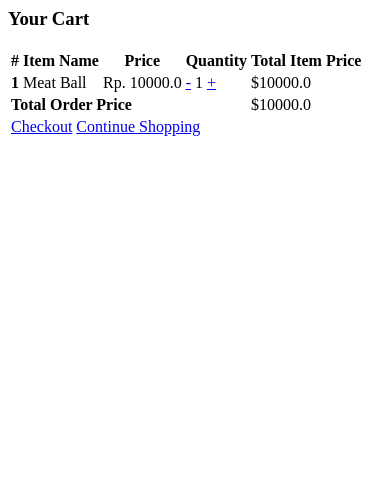
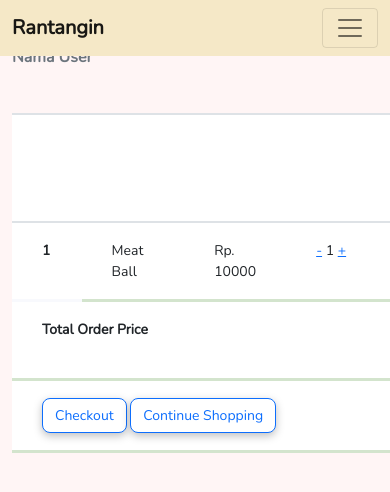
Before and after one commit to HCI-Group-1/rantangin-dev, a Django app: page /keranjang/ in a window 390 px wide. Shown: the top 492 px of the page. Run offline with Django 3.2, Linux system fonts and the light colour scheme; a user stored in the database is signed in; data comes from the database, SQL or seed files in the repository; both versions use the stored data as it was after the commit.

Commit message:
add experimental checkout & styling keranjang

```diff
--- a/accounts/models.py
+++ b/accounts/models.py
@@ -1,6 +1,7 @@
 from django.db import models
 from django.conf import settings
 from django.shortcuts import reverse
+from django_countries.fields import CountryField
 
 # Create your models here.
 CATEGORY = (
@@ -81,3 +82,13 @@
         for order_item in self.items.all():
             total += order_item.get_final_price()
         return total
+
+class CheckoutAddress(models.Model):
+    user = models.ForeignKey(settings.AUTH_USER_MODEL, on_delete=models.CASCADE)
+    street_address = models.CharField(max_length=100)
+    apartment_address = models.CharField(max_length=100)
+    country = CountryField(multiple=False)
+    zip = models.CharField(max_length=100)
+
+    def __str__(self):
+        return self.user.username
--- a/accounts/static/css/style.css
+++ b/accounts/static/css/style.css
@@ -323,3 +323,36 @@
   -o-object-position: left;
   object-position: left;
 }
+
+/* Keranjang */
+table.table {
+  margin-top: 10%;
+  background-color: #ffffff;
+  font-family: "Nunito";
+}
+
+.table thead.thead-primary {
+  background: #1089ff;
+}
+
+.table thead th {
+  border-top: 2px solid #1089ff;
+  border-bottom: 2px solid #1089ff;
+  border-color: inherit;
+  padding: 17px 30px;
+  font-size: 16px;
+  color: #fff;
+}
+
+.table tbody th {
+  border: none;
+  padding: 17px 30px;
+  border-bottom: 3px solid #f8f9fd;
+  font-size: 14px;
+}
+
+.table tbody td {
+  padding: 17px 30px;
+  border-bottom: 3px solid #d3e4cd;
+  font-size: 14px;
+}
--- a/accounts/templates/accounts/keranjang.html
+++ b/accounts/templates/accounts/keranjang.html
@@ -1,11 +1,109 @@
-{% load static %} {% block content %}
+{% load static %}
+<!DOCTYPE html>
+<html lang="en">
+  <head>
+    <meta charset="utf-8" />
+    <meta name="viewport" content="width=device-width, initial-scale=1.0" />
+    <link
+      href="https://cdn.jsdelivr.net/npm/bootstrap@5.1.3/dist/css/bootstrap.min.css"
+      rel="stylesheet"
+      integrity="sha384-1BmE4kWBq78iYhFldvKuhfTAU6auU8tT94WrHftjDbrCEXSU1oBoqyl2QvZ6jIW3"
+      crossorigin="anonymous"
+    />
+    <link rel="stylesheet" href="https://unpkg.com/aos@next/dist/aos.css" />
 
-<main>
+    <link rel="stylesheet" href="{% static 'css/style.css' %}" />
+    <link rel="preconnect" href="https://fonts.googleapis.com" />
+    <link rel="preconnect" href="https://fonts.gstatic.com" crossorigin />
+    <link
+      href="https://fonts.googleapis.com/css2?family=Nunito&display=swap"
+      rel="stylesheet"
+    />
+
+    <title>Rantangin</title>
+    <link
+      rel="icon"
+      type="image/png"
+      href="{% static 'img/Rantangin_logo.png' %}"
+    />
+  </head>
+
+  <body>
+    <script
+      src="https://cdn.jsdelivr.net/npm/bootstrap@5.1.3/dist/js/bootstrap.bundle.min.js"
+      integrity="sha384-ka7Sk0Gln4gmtz2MlQnikT1wXgYsOg+OMhuP+IlRH9sENBO0LRn5q+8nbTov4+1p"
+      crossorigin="anonymous"
+    ></script>
+
+    <!-- Navigasi Bar -->
+    <nav class="navbar navbar-expand-lg navbar-light">
+      <div class="container-fluid">
+        <a class="navbar-brand fw-bold" href="#">Rantangin</a>
+        <button
+          class="navbar-toggler"
+          type="button"
+          data-bs-toggle="collapse"
+          data-bs-target="#navbarSupportedContent"
+          aria-controls="navbarSupportedContent"
+          aria-expanded="false"
+          aria-label="Toggle navigation"
+        >
+          <span class="navbar-toggler-icon"></span>
+        </button>
+
+        <div class="item collapse navbar-collapse" id="navbarSupportedContent">
+          <ul class="navbar-nav ms-auto mb-2 mb-lg-0">
+            <li class="nav-item">
+              <a class="nav-link" href="#">Promo</a>
+            </li>
+
+            <li class="nav-item dropdown">
+              <a
+                class="nav-link dropdown-toggle"
+                href="#"
+                id="navbarDropdown"
+                role="button"
+                data-bs-toggle="dropdown"
+                aria-expanded="false"
+                >Menu</a
+              >
+              <ul class="dropdown-menu" aria-labelledby="navbarDropdown">
+                <li><a class="dropdown-item" href="#">Makanan</a></li>
+                <li><a class="dropdown-item" href="#">Minuman</a></li>
+                <li><hr class="dropdown-divider" /></li>
+                <li><a class="dropdown-item" href="#">Cemilan</a></li>
+              </ul>
+            </li>
+
+            <li class="nav-item">
+              <a class="nav-link" href="{% url 'keranjang' %}">Keranjang</a>
+            </li>
+
+            <li class="nav-item">
+              <a href="#" class="nav-link">About</a>
+            </li>
+
+            {% if user.is_authenticated %}
+            <li class="nav-item">
+              <a class="nav-link fw-bold" href="{% url 'logout' %}">Logout</a>
+            </li>
+            {% else %}
+            <li class="nav-item">
+              <a class="nav-link fw-bold" href="{% url 'login' %}">Login</a>
+            </li>
+            {% endif %}
+          </ul>
+        </div>
+      </div>
+    </nav>
+
+
+		<section class="keranjang">
 			<div class="container">
-    <div class="table-responsive text-nowrap">
-      <h3>
-        <strong>Your Cart</strong>
-      </h3>
+				<div class="row">
+					<div class="col-md-12 table-responsive table-responsive-sm table-responsive-md table-responsive-lg">
+						<table class="table table-bordered caption-top">
+							<caption class="fw-bold">Nama User</caption>
 							<table class="table">
 								<thead>
 								  <tr>
@@ -23,10 +121,10 @@
 									  <td>{{ order_item.item.item_name }}</td>
 									  <td>
 										{% if order_item.item.discount_price %}
-              <del>Rp. {{ order_item.item.price }}</del>
-              Ro. {{ order_item.item.discount_price }}
+										<del>Rp. {{ order_item.item.price|floatformat:0 }}</del>
+										Ro. {{ order_item.item.discount_price|floatformat:0 }}
 										{% else %}
-              Rp. {{ order_item.item.price }}
+										Rp. {{ order_item.item.price|floatformat:0 }}
 										{% endif %}
 									  </td>
 									  <td>
@@ -40,11 +138,11 @@
 									  </td>
 									  <td>
 										{% if order_item.item.discount_price %} ${{
-              order_item.get_discount_item_price }}
+										order_item.get_discount_item_price|floatformat:0 }}
 										<span class="badge badge-success"
-                >Saved ${{ order_item.get_amount_saved }}</span
+										  >Saved Rp. {{ order_item.get_amount_saved|floatformat:0 }}</span
 										>
-              {% else %} ${{ order_item.get_total_item_price }} {% endif %}
+										{% else %} Rp. {{ order_item.get_total_item_price|floatformat:0 }} {% endif %}
 										<a href="{% url 'remove-from-cart' order_item.item.pk %}">
 										  <i class="fas fa-trash float-right text-danger"></i>
 										</a>
@@ -64,15 +162,15 @@
 									  </td>
 									</tr>
 
-          {% endfor %} {% if object.get_total_price %}
+									{% endfor %} {% if object.get_total_price|floatformat:0 %}
 									<tr>
 									  <td colspan="4"><b>Total Order Price</b></td>
-            <td>${{ object.get_total_price }}</td>
+									  <td>Rp. {{ object.get_total_price|floatformat:0 }}</td>
 									</tr>
 									<tr>
 									  <td colspan="5">
-              <a href="#" class="btn btn-warning float-right ml-2">Checkout</a>
-              <a href="/" class="btn btn-primary float-right"
+										<a href="{% url 'checkout' %}" class="btn btn-primary float-right ml-2 text-primary">Checkout</a>
+										<a href="/" class="btn btn-primary float-right text-primary"
 										  >Continue Shopping</a
 										>
 									  </td>
@@ -83,6 +181,7 @@
 						</table>
 					</div>
 				</div>
-</main>
-
-{% endblock content %}
+			</div>
+		</section>
+	</body>
+</html>
--- a/accounts/views.py
+++ b/accounts/views.py
@@ -4,13 +4,14 @@
 from django.contrib.auth.mixins import LoginRequiredMixin
 from django.core.exceptions import ObjectDoesNotExist
 from django.views.generic.base import View
-from .forms import UserRegistrationForm
+from .forms import UserRegistrationForm, CheckoutForm
 from django.views.generic import ListView, DetailView
 from django.utils import timezone
 from .models import (
     Item,
     Order,
-    OrderItem
+    OrderItem,
+    CheckoutAddress
 )
 
 class HomeView(ListView):
@@ -33,6 +34,46 @@
         except ObjectDoesNotExist:
             messages.error(self.request, "You do not have an order")
             return redirect("/")
+
+class CheckoutView(View):
+    def get(self, *args, **kwargs):
+        form = CheckoutForm()
+        context = {
+            'form': form
+        }
+        return render(self.request, 'accounts/checkout.html', context)
+
+    def post(self, *args, **kwargs):
+        form = CheckoutForm(self.request.POST or None)
+
+        try:
+            order = Order.objects.get(user=self.request.user, ordered=False)
+            if form.is_valid():
+                street_address = form.cleaned_data.get('street_address')
+                apartment_address = form.cleaned_data.get('apartment_address')
+                country = form.cleaned_data.get('country')
+                zip = form.cleaned_data.get('zip')
+                same_billing_address = form.cleaned_data.get('same_billing_address')
+                save_info = form.cleaned_data.get('save_info')
+                payment_option = form.cleaned_data.get('payment_option')
+
+                checkout_address = CheckoutAddress(
+                    user=self.request.user,
+                    street_address=street_address,
+                    apartment_address=apartment_address,
+                    country=country,
+                    zip=zip
+                )
+                checkout_address.save()
+                order.checkout_address = checkout_address
+                order.save()
+                return redirect('checkout')
+            messages.warning(self.request, "Failed Chekout")
+            return redirect('checkout')
+
+        except ObjectDoesNotExist:
+            messages.error(self.request, "You do not have an order")
+            return redirect("order-summary")
 
 def register(request):
     if request.method == 'POST':
--- a/rantangin/settings.py
+++ b/rantangin/settings.py
@@ -46,6 +46,7 @@
     'allauth.account',
     'allauth.socialaccount',
     'allauth.socialaccount.providers.google',
+    'django_countries',
 
     # local app
     'accounts',
--- a/rantangin/urls.py
+++ b/rantangin/urls.py
@@ -33,7 +33,8 @@
     path('add-to-cart/<pk>/', accounts_views.add_to_cart, name='add-to-cart'),
     path('remove-from-cart/<pk>/', accounts_views.remove_from_cart, name='remove-from-cart'),
     path('keranjang/', accounts_views.OrderSummaryView.as_view(), name='keranjang'),
-   path('reduce-quantity-item/<pk>/', accounts_views.reduce_quantity_item, name='reduce-quantity-item')
+    path('reduce-quantity-item/<pk>/', accounts_views.reduce_quantity_item, name='reduce-quantity-item'),
+    path('checkout', accounts_views.CheckoutView.as_view(), name='checkout')
 ]
 
 if settings.DEBUG:
```
Also changed, not shown: accounts/forms.py (+30 -0 lines), accounts/templates/accounts/checkout.html (added, +178 -0 lines), accounts/migrations/0003_checkoutaddress.py (added), db.sqlite3. Lines whose indentation alone changed are shown as unchanged.
